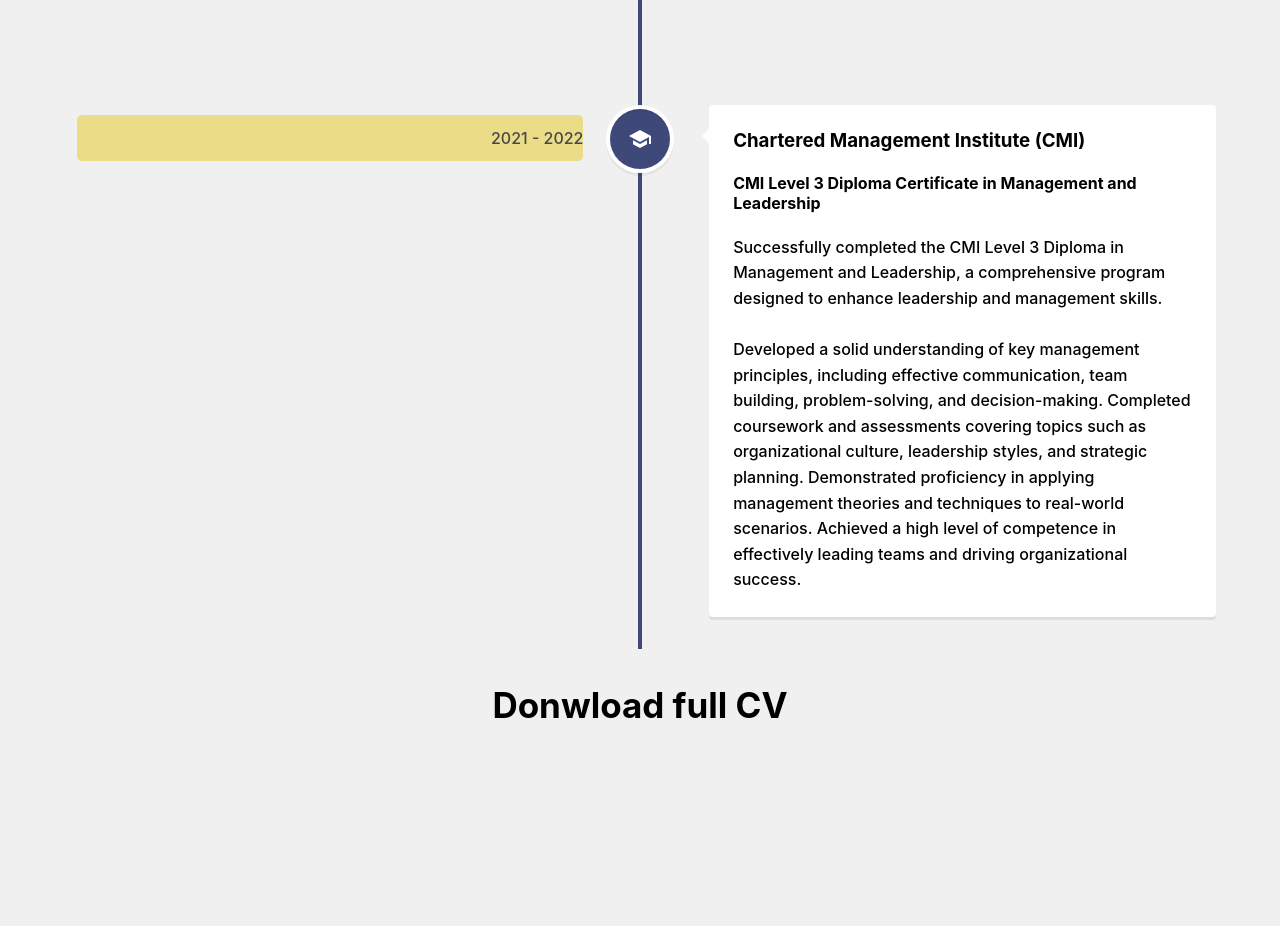
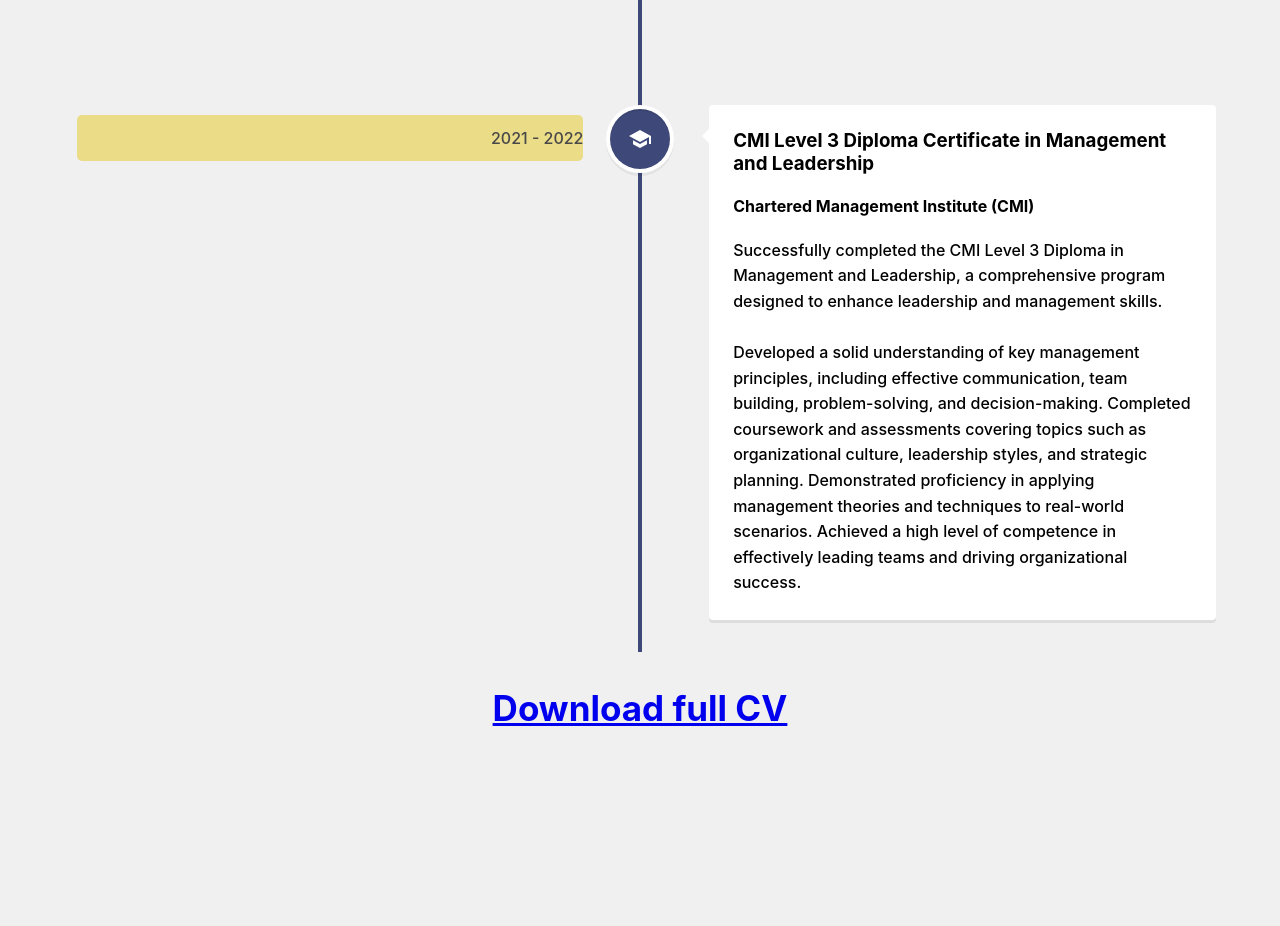
Before and after one commit to Qasim538/qas-portfolio, a React (Create React App) app: page /experience in a window 1280 px wide. Shown: the part 1720-2646 px from the top of the page. Built offline with nearby package versions, Linux system fonts and the light colour scheme.

Commit message:
fixed few bugs

```diff
--- a/src/pages/Experience.js
+++ b/src/pages/Experience.js
@@ -5,6 +5,7 @@
 }  from "react-vertical-timeline-component"
 import "react-vertical-timeline-component/style.min.css";
 import "../styles/Experience.css"
+import pdf from "../assets/Qasim-Dev-CV.pdf"
 
 
 function Experience() {
@@ -23,34 +24,34 @@
 
             <VerticalTimelineElement
             className="vertical-timeline-element--work"
-            date="2015 - 2020" iconStyle={{background: "#3e497a", color: "#ffffff"}} icon={<BadgeIcon />}
+            date="2015 - 2020" iconStyle={{background: "e9d35b", color: "#ffffff"}} icon={<BadgeIcon />}
             > <h3 className="vertical-timeline-element-title"> McCANN London</h3>
             <h4>Creative Artworker/Designer</h4>
             <p>
-            As a Creative Artworker/Designer, I have successfully applied client brand guidelines, technical specifications, photography, and supplied text to create impactful designs for renowned brands such as Just Eat, Subway, Premier Foods, eBay, Chivas, Bayer, Reckitt Benckiser, Microsoft, Mastercard, TSB, and Qatar Financial Centre. <br></br> <br></br>
+             As a Creative Artworker/Designer, I have successfully applied client brand guidelines, technical specifications, photography, and supplied text to create impactful designs for renowned brands such as Just Eat, Subway, Premier Foods, eBay, Chivas, Bayer, Reckitt Benckiser, Microsoft, Mastercard, TSB, and Qatar Financial Centre. <br></br> <br></br>
              By effectively interpreting and implementing these elements, I have consistently delivered visually compelling artwork that aligns with client expectations and enhances brand identities. My meticulous attention to detail and expertise in utilizing design software have enabled me to produce print-ready materials that meet the highest standards of quality and professionalism.</p>
             </VerticalTimelineElement>
 
             <VerticalTimelineElement
             className="vertical-timeline-element--education"
             date="2023" iconStyle={{background: "#3e497a", color: "#ffffff"}} icon={<SchoolIcon />}
-            > <h3 className="vertical-timeline-element-title"> University of Birmingham</h3>
-            <h4>Skills Boot Camp in Front-End Web Development</h4>
+            > <h3 className="vertical-timeline-element-title"> Skills Boot Camp in Front-End Web Development </h3>
+            <h4>University of Birmingham</h4>
             <p>I completed an intensive and immersive front-end web development boot camp focused on building a solid foundation in HTML, CSS, and JavaScript. Developed proficiency in responsive design principles and gained hands-on experience with popular frameworks like React. <br></br> <br></br> Successfully completed a series of challenging individual and group projects, including building fully functional websites and web applications. Received recognition for exceptional problem-solving abilities, attention to detail, and strong collaboration skills within a team-based learning environment. Demonstrated consistent growth and dedication to mastering cutting-edge web development technologies and industry best practices.</p>
             </VerticalTimelineElement>
 
             <VerticalTimelineElement
             className="vertical-timeline-element--education"
             date=" 2021 - 2022 " iconStyle={{background: "#3e497a", color: "#ffffff"}} icon={<SchoolIcon />}
-            > <h3 className="vertical-timeline-element-title"> Chartered Management Institute (CMI)</h3>
-            <h4>CMI Level 3 Diploma Certificate in Management and Leadership</h4>
+            > <h3 className="vertical-timeline-element-title"> CMI Level 3 Diploma Certificate in Management and Leadership </h3>
+            <h4> Chartered Management Institute (CMI) </h4>
             <p>Successfully completed the CMI Level 3 Diploma in Management and Leadership, a comprehensive program designed to enhance leadership and management skills. <br></br> <br></br> Developed a solid understanding of key management principles, including effective communication, team building, problem-solving, and decision-making. Completed coursework and assessments covering topics such as organizational culture, leadership styles, and strategic planning. Demonstrated proficiency in applying management theories and techniques to real-world scenarios. Achieved a high level of competence in effectively leading teams and driving organizational success.</p>
             </VerticalTimelineElement>
 
         </VerticalTimeline>
         <div>
-        <a src="">
-        <h3 className="skills">Donwload full CV</h3>
+        <a target="_blank" href={pdf}>
+        <h3 className="skills">Download full CV</h3>
         </a>
         </div>
 
--- a/src/styles/ProjectDisplay.css
+++ b/src/styles/ProjectDisplay.css
@@ -13,6 +13,7 @@
     color: #3e497a;
     font-size: 35px;
   }
+
   .project img {
     width: 800px;
     height: auto;
```
